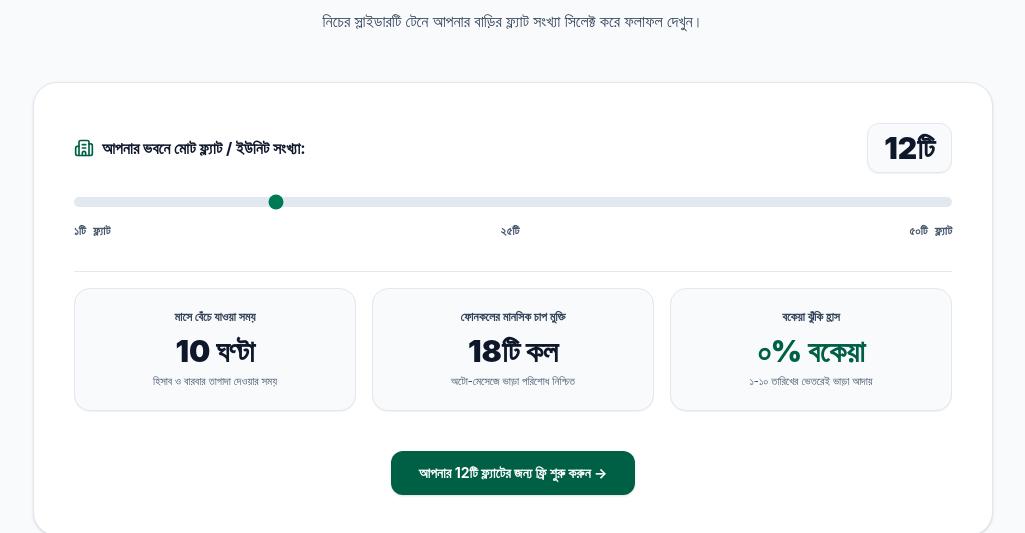
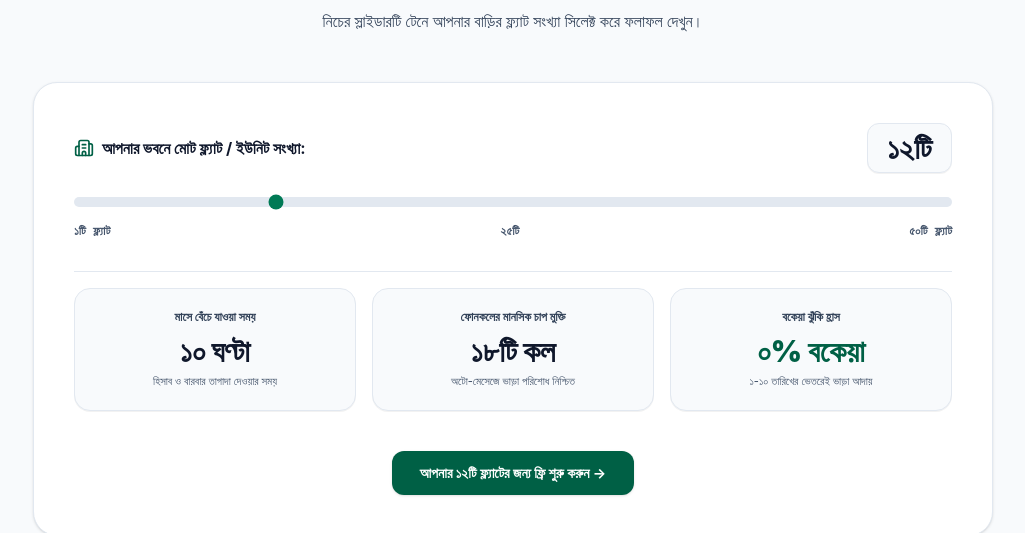
Before and after one commit to zoveraziz/vara-khata, a Next.js app: page / in a window 1280 px wide. Shown: the part 4040-4573 px from the top of the page, without its empty margins (127-1152 px from the left). Built offline with nearby package versions, Linux system fonts and the light colour scheme.

Commit message:
fix: convert ROI and sub-meter calculator numbers to Bengali digits

```diff
--- a/app/landing/page.tsx
+++ b/app/landing/page.tsx
@@ -48,6 +48,12 @@ export default function HomePage() {
 
   const hoursSaved = Math.max(4, Math.round(flatCount * 0.8));
   const phoneHassleSaved = Math.max(6, Math.round(flatCount * 1.5));
+
+  // Helper to convert English digits to Bengali digits
+  const toBengaliNum = (num: number | string): string => {
+    const bengaliDigits = ['০', '১', '২', '৩', '৪', '৫', '৬', '৭', '৮', '৯'];
+    return String(num).replace(/[0-9]/g, (digit) => bengaliDigits[parseInt(digit, 10)]);
+  };
 
   return (
     <div className="min-h-screen w-full bg-[#f8fafc] text-slate-900 font-sans selection:bg-emerald-100 selection:text-emerald-900 antialiased overflow-x-hidden">
@@ -487,12 +493,12 @@ export default function HomePage() {
 
                   <div className="p-4 rounded-xl bg-slate-50 border border-slate-200 flex items-center justify-between">
                     <div>
-                      <span className="text-xs text-slate-700 font-bold block">ব্যবহৃত ইউনিট: {usedUnits} টি</span>
+                      <span className="text-xs text-slate-700 font-bold block">ব্যবহৃত ইউনিট: {toBengaliNum(usedUnits)} টি</span>
                       <span className="text-sm font-black text-slate-900 mt-0.5 block">সর্বমোট বিদ্যুৎ বিল</span>
                     </div>
                     <div className="text-right">
                       <span className="text-2xl sm:text-3xl font-black text-emerald-800">
-                        ৳ {calculatedElectricBill.toLocaleString()}
+                        ৳ {toBengaliNum(calculatedElectricBill.toLocaleString())}
                       </span>
                     </div>
                   </div>
@@ -837,7 +843,7 @@ export default function HomePage() {
                 </label>
                 <div className="shrink-0 flex items-center justify-center min-w-[72px] sm:min-w-[85px] px-3 sm:px-4 py-1.5 rounded-xl bg-slate-50 border border-slate-200 shadow-2xs">
                   <span className="text-xl sm:text-2xl lg:text-3xl font-black text-slate-900 whitespace-nowrap select-none">
-                    {flatCount}টি
+                    {toBengaliNum(flatCount)}টি
                   </span>
                 </div>
               </div>
@@ -862,7 +868,7 @@ export default function HomePage() {
               <div className="p-5 rounded-2xl bg-slate-50 border border-slate-200 text-center shadow-2xs">
                 <span className="text-xs text-slate-700 font-bold block">{siteContent.calculator.timeSavedLabel}</span>
                 <span className="text-2xl sm:text-3xl font-black text-slate-900 block mt-2 whitespace-nowrap">
-                  {hoursSaved} ঘণ্টা
+                  {toBengaliNum(hoursSaved)} ঘণ্টা
                 </span>
                 <span className="text-[11px] text-slate-600 font-medium mt-1 block">{siteContent.calculator.timeSavedSub}</span>
               </div>
@@ -870,7 +876,7 @@ export default function HomePage() {
               <div className="p-5 rounded-2xl bg-slate-50 border border-slate-200 text-center shadow-2xs">
                 <span className="text-xs text-slate-700 font-bold block">{siteContent.calculator.hassleSavedLabel}</span>
                 <span className="text-2xl sm:text-3xl font-black text-slate-900 block mt-2 whitespace-nowrap">
-                  {phoneHassleSaved}টি কল
+                  {toBengaliNum(phoneHassleSaved)}টি কল
                 </span>
                 <span className="text-[11px] text-slate-600 font-medium mt-1 block">{siteContent.calculator.hassleSavedSub}</span>
               </div>
@@ -889,7 +895,7 @@ export default function HomePage() {
                 href="/register"
                 className="inline-flex items-center gap-2 px-7 py-3 rounded-xl bg-emerald-800 hover:bg-emerald-900 text-white font-bold text-sm shadow-sm transition-all"
               >
-                <span>{siteContent.calculator.ctaTemplate.replace('{count}', String(flatCount))}</span>
+                <span>{siteContent.calculator.ctaTemplate.replace('{count}', toBengaliNum(flatCount))}</span>
               </Link>
             </div>
 
--- a/app/page.tsx
+++ b/app/page.tsx
@@ -48,6 +48,12 @@ export default function HomePage() {
 
   const hoursSaved = Math.max(4, Math.round(flatCount * 0.8));
   const phoneHassleSaved = Math.max(6, Math.round(flatCount * 1.5));
+
+  // Helper to convert English digits to Bengali digits
+  const toBengaliNum = (num: number | string): string => {
+    const bengaliDigits = ['০', '১', '২', '৩', '৪', '৫', '৬', '৭', '৮', '৯'];
+    return String(num).replace(/[0-9]/g, (digit) => bengaliDigits[parseInt(digit, 10)]);
+  };
 
   return (
     <div className="min-h-screen w-full bg-[#f8fafc] text-slate-900 font-sans selection:bg-emerald-100 selection:text-emerald-900 antialiased overflow-x-hidden">
@@ -487,12 +493,12 @@ export default function HomePage() {
 
                   <div className="p-4 rounded-xl bg-slate-50 border border-slate-200 flex items-center justify-between">
                     <div>
-                      <span className="text-xs text-slate-700 font-bold block">ব্যবহৃত ইউনিট: {usedUnits} টি</span>
+                      <span className="text-xs text-slate-700 font-bold block">ব্যবহৃত ইউনিট: {toBengaliNum(usedUnits)} টি</span>
                       <span className="text-sm font-black text-slate-900 mt-0.5 block">সর্বমোট বিদ্যুৎ বিল</span>
                     </div>
                     <div className="text-right">
                       <span className="text-2xl sm:text-3xl font-black text-emerald-800">
-                        ৳ {calculatedElectricBill.toLocaleString()}
+                        ৳ {toBengaliNum(calculatedElectricBill.toLocaleString())}
                       </span>
                     </div>
                   </div>
@@ -837,7 +843,7 @@ export default function HomePage() {
                 </label>
                 <div className="shrink-0 flex items-center justify-center min-w-[72px] sm:min-w-[85px] px-3 sm:px-4 py-1.5 rounded-xl bg-slate-50 border border-slate-200 shadow-2xs">
                   <span className="text-xl sm:text-2xl lg:text-3xl font-black text-slate-900 whitespace-nowrap select-none">
-                    {flatCount}টি
+                    {toBengaliNum(flatCount)}টি
                   </span>
                 </div>
               </div>
@@ -862,7 +868,7 @@ export default function HomePage() {
               <div className="p-5 rounded-2xl bg-slate-50 border border-slate-200 text-center shadow-2xs">
                 <span className="text-xs text-slate-700 font-bold block">{siteContent.calculator.timeSavedLabel}</span>
                 <span className="text-2xl sm:text-3xl font-black text-slate-900 block mt-2 whitespace-nowrap">
-                  {hoursSaved} ঘণ্টা
+                  {toBengaliNum(hoursSaved)} ঘণ্টা
                 </span>
                 <span className="text-[11px] text-slate-600 font-medium mt-1 block">{siteContent.calculator.timeSavedSub}</span>
               </div>
@@ -870,7 +876,7 @@ export default function HomePage() {
               <div className="p-5 rounded-2xl bg-slate-50 border border-slate-200 text-center shadow-2xs">
                 <span className="text-xs text-slate-700 font-bold block">{siteContent.calculator.hassleSavedLabel}</span>
                 <span className="text-2xl sm:text-3xl font-black text-slate-900 block mt-2 whitespace-nowrap">
-                  {phoneHassleSaved}টি কল
+                  {toBengaliNum(phoneHassleSaved)}টি কল
                 </span>
                 <span className="text-[11px] text-slate-600 font-medium mt-1 block">{siteContent.calculator.hassleSavedSub}</span>
               </div>
@@ -889,7 +895,7 @@ export default function HomePage() {
                 href="/register"
                 className="inline-flex items-center gap-2 px-7 py-3 rounded-xl bg-emerald-800 hover:bg-emerald-900 text-white font-bold text-sm shadow-sm transition-all"
               >
-                <span>{siteContent.calculator.ctaTemplate.replace('{count}', String(flatCount))}</span>
+                <span>{siteContent.calculator.ctaTemplate.replace('{count}', toBengaliNum(flatCount))}</span>
               </Link>
             </div>
 
```
